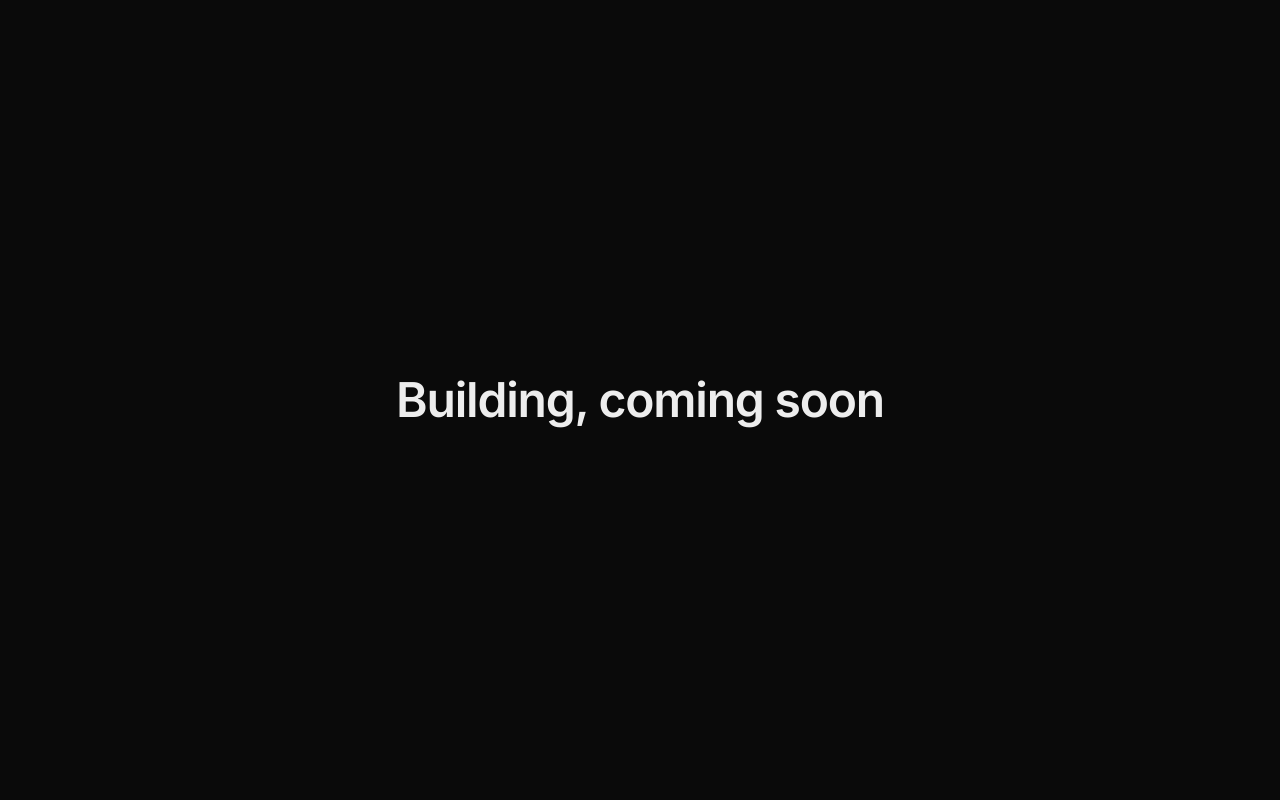
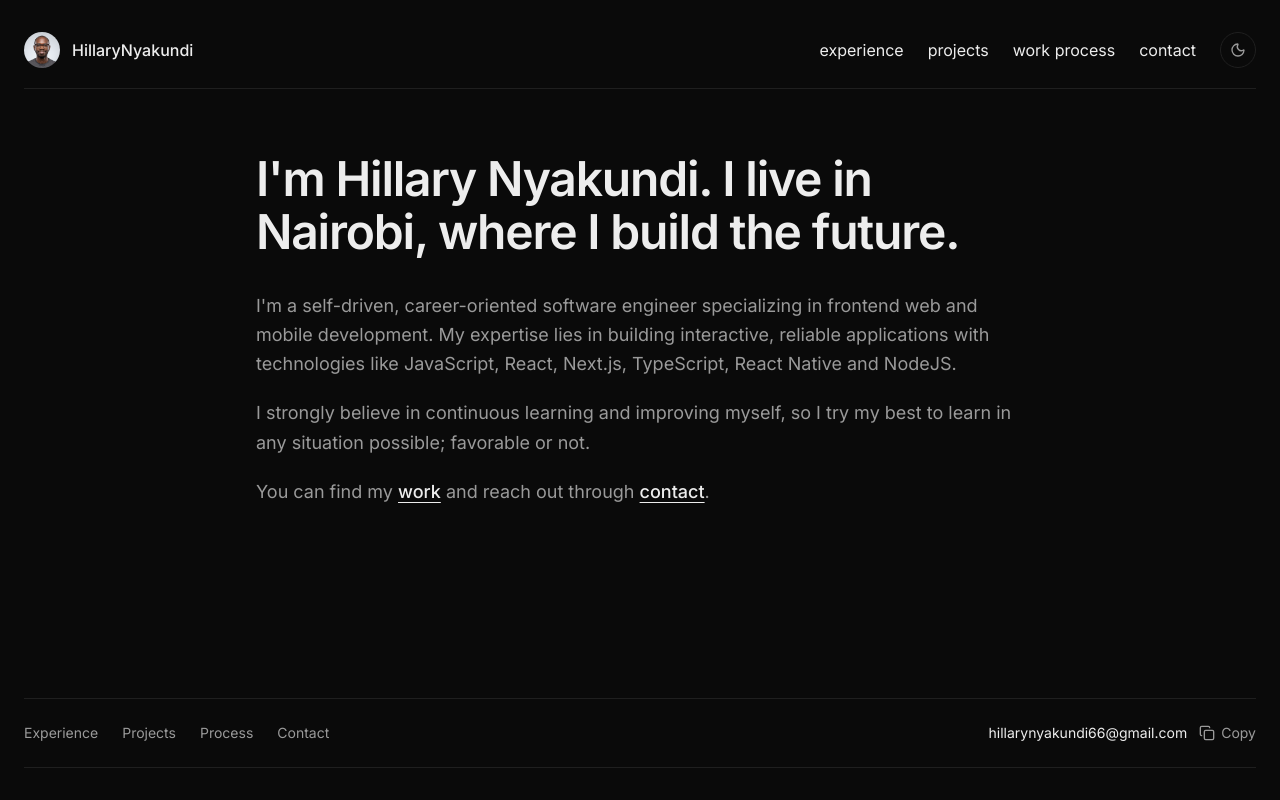
Before and after one commit to HillaryNyakundi/my-profile, a Next.js app: page / in a window 1280 px wide. Shown: the top 800 px of the page. Built offline with nearby package versions, Linux system fonts and the light colour scheme.

Commit message:
Revert "fix: Coming soon"
This reverts commit 77dcbbd204e62068b51958376da7f968a4d0815d.

```diff
--- a/app/layout.tsx
+++ b/app/layout.tsx
@@ -2,8 +2,8 @@ import type { Metadata } from 'next';
 import { Inter, Anton } from 'next/font/google';
 import { Analytics } from '@vercel/analytics/next';
 import { ThemeProvider } from '@/components/theme-provider';
-// import Navbar from '@/components/Navbar';
-// import Footer from '@/components/Footer';
+import Navbar from '@/components/Navbar';
+import Footer from '@/components/Footer';
 import './globals.css';
 
 const inter = Inter({ subsets: ['latin'], variable: '--font-inter' });
@@ -30,10 +30,9 @@ export default function RootLayout({ children }: { children: React.ReactNode })
           enableSystem={false}
           disableTransitionOnChange
         >
-          {/* Hidden while in "coming soon" mode — restore when ready */}
-          {/* <Navbar /> */}
+          <Navbar />
           <main className="mx-auto w-full max-w-7xl px-5 sm:px-6">{children}</main>
-          {/* <Footer /> */}
+          <Footer />
           <Analytics />
         </ThemeProvider>
       </body>
--- a/app/page.tsx
+++ b/app/page.tsx
@@ -1,14 +1,3 @@
-export default function Home() {
-  return (
-    <div className="flex min-h-screen flex-col items-center justify-center text-center">
-      <h1 className="text-3xl font-semibold tracking-tight sm:text-4xl md:text-5xl">
-        Building, coming soon
-      </h1>
-    </div>
-  );
-}
-
-/* --- Original home page (restore when ready) ---
 import Link from 'next/link';
 
 const inlineLink =
@@ -17,7 +6,7 @@ const inlineLink =
 export default function Home() {
   return (
     <div className="py-12 sm:py-16">
-      {/* Hero }
+      {/* Hero */}
       <section className='max-w-3xl mx-auto'>
           <h1 className="text-3xl font-semibold leading-[1.15] tracking-tight sm:text-4xl md:text-5xl md:leading-[1.1]">
             I&apos;m Hillary Nyakundi. I live in Nairobi, where I build the
@@ -53,4 +42,3 @@ export default function Home() {
     </div>
   );
 }
---- end original --- */
--- a/middleware.ts
+++ /dev/null
@@ -1,16 +0,0 @@
-import { NextResponse } from 'next/server';
-import type { NextRequest } from 'next/server';
-
-// "Coming soon" mode: every route except the home page is redirected to "/".
-// Delete this file to restore normal routing.
-export function middleware(request: NextRequest) {
-  if (request.nextUrl.pathname !== '/') {
-    return NextResponse.redirect(new URL('/', request.url));
-  }
-  return NextResponse.next();
-}
-
-export const config = {
-  // Run on all paths except Next internals, API routes, and static assets.
-  matcher: ['/((?!_next/static|_next/image|api|favicon.ico|icon.png).*)'],
-};
```
